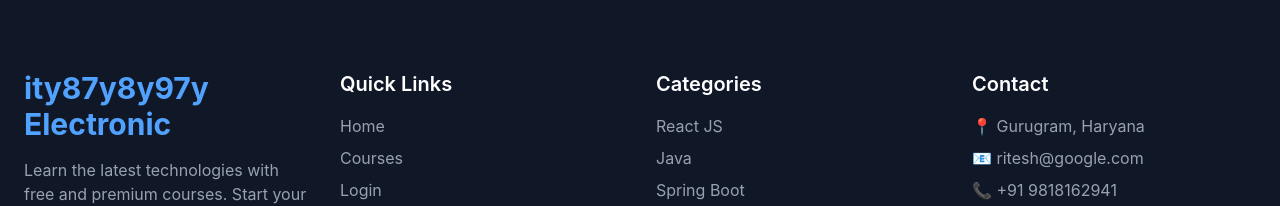
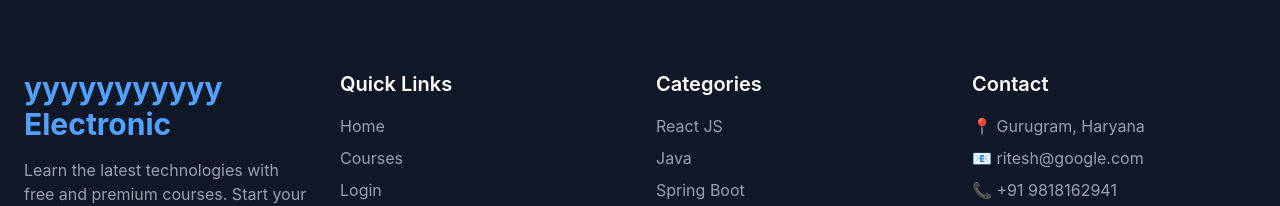
Before and after one commit to R71soni/RS-Electronic-Store, a React (Vite) app in the folder frontend/: page / in a window 1280 px wide. Shown: the part 2985-3191 px from the top of the page. Built offline with nearby package versions, Linux system fonts and the light colour scheme.

Commit message:
Footer change

```diff
--- a/frontend/src/Components/Footer.jsx
+++ b/frontend/src/Components/Footer.jsx
@@ -10,7 +10,7 @@ const Footer = () => {
           {/* Logo */}
           <div>
             <h2 className="text-3xl font-bold text-blue-400">
-            ity87y8y97y Electronic
+            yyyyyyyyyyy Electronic
             </h2>
 
             <p className="mt-4 text-gray-400">
```
